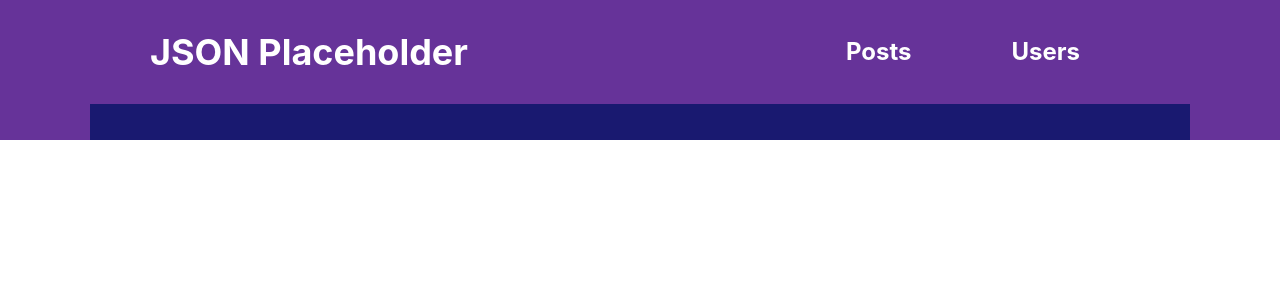
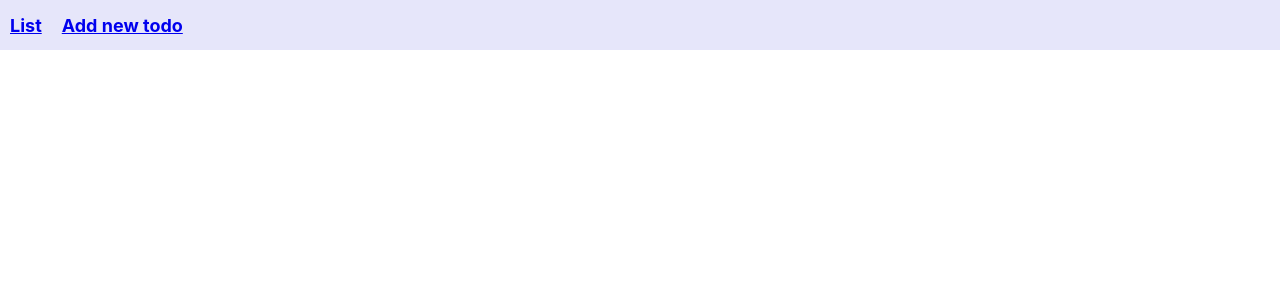
Before and after one commit to Gadzeman/React.js, a React (Create React App) app: page / in a window 1280 px wide. Shown: the top 300 px of the page. Built offline with nearby package versions, Linux system fonts and the light colour scheme.

Commit message:
Working with context

```diff
--- a/src/App.js
+++ b/src/App.js
@@ -1,43 +1,178 @@
-import React from "react";
-import {
-    BrowserRouter as Router,
-    Switch,
-    Route,
-    Link
-} from "react-router-dom";
-import {PostDetails, Posts, Users, UserDetails} from "./Components/Endpoints"
-import _ from "./App.css"
+import React from "react"
+import {createContext, useContext} from "react"
+import {BrowserRouter as Router, Link, Switch, Route} from "react-router-dom"
 
-export default function App() {
+const TodoContext = createContext()
+
+const TodoContextProvider = ({children}) => {
+
+    const [todos, setTodos] = React.useState([])
+
+    const onTodoCreate = (newTodo) => {
+        if(!newTodo || !newTodo.title || !newTodo.description) {
+            console.error("wrong arg for new todo, should ne something like {title: '...', description: '...'}")
+            return
+        }
+        setTodos([newTodo, ...todos])
+    }
+
     return (
+        <div>
+            <TodoContext.Provider value={{
+                todos,
+                onTodoCreate
+            }}>
+                {children}
+            </TodoContext.Provider>
+        </div>
+    )
+}
+
+const TodosList = () => {
+    const {todos} = useContext(TodoContext)
+    return (
+        <ul>
+            {todos.map(todo => (
+                <li key={todo.title + todo.description}>
+                    <h4>{todo.title}</h4>
+                    <p>{todo.description}</p>
+                </li>
+            ))}
+        </ul>
+    )
+}
+const AddTodo = () => {
+
+    const {onTodoCreate} = useContext(TodoContext)
+
+    const [todoValues, setTodoValues] = React.useState({
+        title: "",
+        description: ""
+    })
+
+    const onTodoChange = ({target: {name, value}}) => setTodoValues({...todoValues, [name]: value})
+
+    const onCreate = () => {
+        onTodoCreate(todoValues)
+        setTodoValues({
+            title: "",
+            description: ""
+        })
+    }
+
+    return (
+        <div style={{marginLeft: 20, marginTop: 20}}>
+            <input onChange={onTodoChange} value={todoValues.title} type="text" name="title" placeholder="Enter title"/>
+            <br/>
+            <br/>
+            <input onChange={onTodoChange}  value={todoValues.description} type="text" name="description" placeholder="Enter description"/>
+            <br/>
+            <br/>
+            <button onClick={onCreate}>Add todo</button>
+        </div>
+    )
+}
+const Header = () => {
+    return (
+        <header>
+            <TodoContextProvider>
+                <Link to={"/"}>List</Link>
+                <Link to={"/create-todo"}>Add new todo</Link>
+            </TodoContextProvider>
+        </header>
+    )
+}
+
+export default function App () {
+    return (
+       <TodoContextProvider>
+           <main>
                <Router>
-            <div className={"wrap"}>
-                <nav className={"nav"}>
-                    <div className={"logo"}>
-                        <h1>JSON Placeholder</h1>
-                    </div>
-                    <div className={"endpoints"}>
-                        <h2><Link to={"/posts"}>Posts</Link></h2>
-                        <h2><Link to={"/users"}>Users</Link></h2>
-                    </div>
-                </nav>
-                <div className={"content"}>
+                   <Header />
                    <Switch>
-                        <Route path={"/posts"} exact>
-                            <Posts />
+                       <Route path={"/"} exact>
+                           <TodosList />
                        </Route>
-                        <Route path={"/users"} exact>
-                            <Users />
-                        </Route>
-                        <Route path={"/posts/:id"}>
-                            <PostDetails />
-                        </Route>
-                        <Route path={"/users/:id"}>
-                            <UserDetails />
+                       <Route path={"/create-todo"}>
+                           <AddTodo />
                        </Route>
                    </Switch>
-                </div>
-            </div>
                </Router>
-    );
+           </main>
+       </TodoContextProvider>
+    )
 }
+
+
+
+
+
+
+
+
+
+
+
+
+
+
+// ПРОСТИЙ ВАРІАНТ З COUNTER
+// import React from "react"
+//
+// const CounterContext = React.createContext()
+//
+// const ContextProvider = ({children}) => {
+//
+//     const [counter, setCounter] = React.useState(0)
+//
+//     const incCounter = () => {
+//         setCounter(counter + 1)
+//     }
+//
+//     const decCounter = () => {
+//         setCounter(counter - 1)
+//     }
+//
+//     return(
+//         <CounterContext.Provider value={{
+//             counter,
+//             incCounter,
+//             decCounter
+//         }}>
+//             {children}
+//         </CounterContext.Provider>
+//     )
+// }
+//
+// const Header = () => {
+//     const {counter} = React.useContext(CounterContext)
+//     return (
+//         <div>
+//             <h1>Header counter: {counter}</h1>
+//         </div>
+//     )
+// }
+//
+// const Counter = () => {
+//     const {counter, incCounter, decCounter} = React.useContext(CounterContext)
+//     return (
+//         <div>
+//             <h3>Counter: {counter}</h3>
+//             <button onClick={decCounter}>dec</button>
+//             <button onClick={incCounter}>inc</button>
+//         </div>
+//     )
+// }
+//
+// export function App () {
+//     return (
+//         <div>
+//             <ContextProvider>
+//                 <Header />
+//                 <Counter />
+//             </ContextProvider>
+//         </div>
+//     )
+// }
+//
+// export default App
--- a/src/Components/Endpoints.js
+++ /dev/null
@@ -1,109 +0,0 @@
-import React from "react"
-import {
-    BrowserRouter as Router,
-    Switch,
-    Route,
-    Link,
-    useParams,
-    useHistory
-} from "react-router-dom";
-
-// --------------------------POSTS-------------------------
-export function Posts () {
-
-    const [posts, setPosts] = React.useState([])
-
-    const fetchData = async () => {
-        const response = await fetch("https://jsonplaceholder.typicode.com/posts")
-        const json = await response.json()
-        setPosts(json)
-    }
-
-    React.useEffect(() => {
-        fetchData()
-    }, [])
-
-    return (
-        <div>
-            {posts.map(post => <Link to={`posts/${post.id}`}><h3 key={post.id}>{post.id} - {post.title}</h3></Link>)}
-        </div>
-    )
-}
-
-// --------------------------USERS-------------------------
-export function Users () {
-
-    const [users, setUsers] = React.useState([])
-
-    const fetchData = async () => {
-        const response = await fetch("https://jsonplaceholder.typicode.com/users")
-        const json = await response.json()
-        setUsers(json)
-    }
-
-    React.useEffect(() => {
-        fetchData()
-    }, [])
-
-    return (
-        <div>
-            {users.map(user => <Link to={`/users/${user.id}`}><h3 key={user.id}>{user.id} - {user.name}</h3></Link>)}
-        </div>
-    )
-}
-
-// --------------------------POST_DETAILS-------------------------
-export function PostDetails () {
-
-    const [post, setPost] = React.useState([])
-    const {id} = useParams()
-    const history = useHistory()
-
-    const fetchData = async () => {
-        const response = await fetch("https://jsonplaceholder.typicode.com/posts/" + id)
-        const json = await response.json()
-        setPost(json)
-    }
-
-    React.useEffect(() => {
-        fetchData()
-    }, [id])
-
-    return (
-        <div>
-            <button onClick={() => history.push("/posts")}>Back to Posts</button>
-            <h1>{post.id} - {post.title}</h1>
-            <h4>{post.body}</h4>
-            <button onClick={() => history.push(`/posts/${+id - 1}`)}>Back</button>
-            <button style={{marginLeft: 796}} onClick={() => history.push(`/posts/${+id + 1}`)}>Next</button>
-        </div>
-    )
-}
-
-// --------------------------USER_DETAILS-------------------------
-export function UserDetails () {
-
-    const [user, setUser] = React.useState([])
-    const {id} = useParams()
-    const history = useHistory()
-
-    const fetchData = async () => {
-        const response = await fetch("https://jsonplaceholder.typicode.com/users/" + id)
-        const json = await response.json()
-        setUser(json)
-    }
-
-    React.useEffect(() => {
-        fetchData()
-    }, [id])
-
-    return (
-        <div>
-            <button onClick={() => history.push("/users")}>Back to Users</button>
-            <h1>{user.username}</h1>
-            <h4>{user.id} - {user.name}</h4>
-            <button onClick={() => history.push(`/users/${+id - 1}`)}>Back</button>
-            <button style={{marginLeft: 100}} onClick={() => history.push(`/users/${+id + 1}`)}>Next</button>
-        </div>
-    )
-}
--- a/src/index.css
+++ b/src/index.css
@@ -11,3 +11,17 @@ code {
   font-family: source-code-pro, Menlo, Monaco, Consolas, 'Courier New',
     monospace;
 }
+
+header {
+  height: 50px;
+  background: lavender;
+  display: flex;
+  align-items: center;
+  padding: 0 10px;
+}
+
+header a {
+  font-size: 18px;
+  font-weight: bold;
+  margin-right: 20px;
+}
```
Lines whose indentation alone changed are shown as unchanged.
